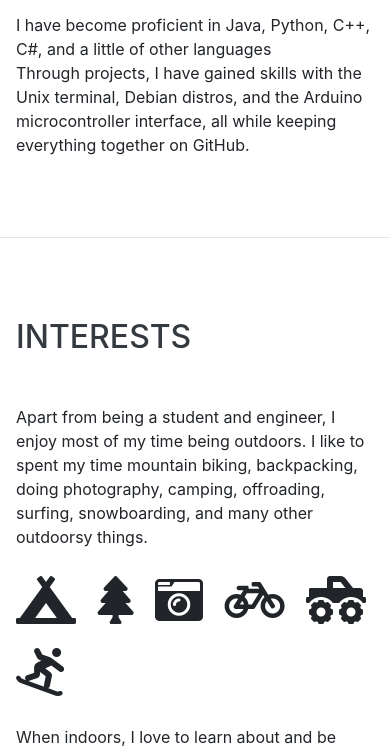
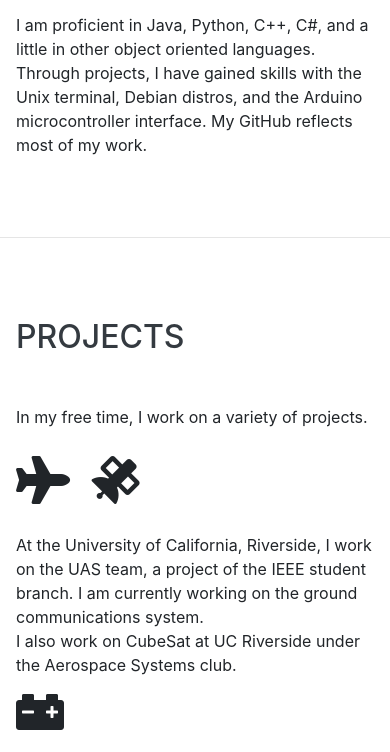
Before and after one commit to jbrown3859/jbrown3859.github.io, a website with bundled scripts: page index.html in a window 390 px wide. Shown: the part 3000-3752 px from the top of the page. Built offline with nearby package versions, Linux system fonts and the light colour scheme; a web font is replaced by a local one.

Commit message:
Update index.html

```diff
--- a/index.html
+++ b/index.html
@@ -51,6 +51,9 @@
         </li>
         <li class="nav-item">
           <a class="nav-link js-scroll-trigger" href="#skills">Skills</a>
+        </li>
+        <li class="nav-item">
+          <a class="nav-link js-scroll-trigger" href="#projects">Projects</a>
         </li>
         <li class="nav-item">
           <a class="nav-link js-scroll-trigger" href="#interests">Interests</a>
@@ -155,7 +158,7 @@
             <h3 class="mb-0">University of California, Riverside</h3>
             <div class="subheading mb-3">Bachelor of Science</div>
             <div>Electrical Engineering</div>
-            <p>GPA: N/A</p>
+            <p>GPA: 3.8</p>
           </div>
           <div class="resume-date text-md-right">
             <span class="text-primary">September 2019 - Present</span>
@@ -208,9 +211,34 @@
             <i class="fab fa-github"></i>
           </li>
         </ul>
-        <p class="mb-0">I have become proficient in Java, Python, C++, C#, and a little of other languages</p>
-        <p class="mb-0">Through projects, I have gained skills with the Unix terminal, Debian distros, and the Arduino microcontroller interface, all while keeping everything together on GitHub.
+        <p class="mb-0">I am proficient in Java, Python, C++, C#, and a little in other object oriented languages.</p>
+        <p class="mb-0">Through projects, I have gained skills with the Unix terminal, Debian distros, and the Arduino microcontroller interface. My GitHub reflects most of my work.
 
+    </section>
+
+    <hr class="m-0">
+
+    <section class="resume-section p-3 p-lg-5 d-flex align-items-center" id="projects">
+      <div class="w-100">
+        <h2 class="mb-5">Projects</h2>
+        <p>In my free time, I work on a variety of projects.</p>
+        <ul class="list-inline dev-icons">
+          <li class="list-inline-item">
+            <i class="fas fa-plane"></i>
+          </li>
+          <li class="list-inline-item">
+            <i class="fas fa-satellite"></i>
+          </li>
+        </ul>
+        <p class="mb-0">At the University of California, Riverside, I work on the UAS team, a project of the IEEE student branch. I am currently working on the ground communications system.</p>
+        <p class="mb-0">I also work on CubeSat at UC Riverside under the Aerospace Systems club.</p>
+        <ul class="list-inline dev-icons">
+          <li class="list-inline-item">
+            <i class="fas fa-car-battery"></i>
+          </li>
+        </ul>
+        <p class="mb-0">I am currently designing and refining a kit to retrofit skateboards for electric systems. It will be controlled through Bluetooth, interfacing with a throttle mobile app.</p>
+      </div>
     </section>
 
     <hr class="m-0">
@@ -218,7 +246,7 @@
     <section class="resume-section p-3 p-lg-5 d-flex align-items-center" id="interests">
       <div class="w-100">
         <h2 class="mb-5">Interests</h2>
-        <p>Apart from being a student and engineer, I enjoy most of my time being outdoors. I like to spent my time mountain biking, backpacking, doing photography, camping, offroading, surfing, snowboarding, and many other outdoorsy things.</p>
+        <p>Apart from being a student and engineer, I enjoy most of my time being outdoors. I like to spent my time mountain biking, backpacking, doing photography, camping, offroading, surfing, snowboarding, and many other outdoorsy activities.</p>
         <ul class="list-inline dev-icons">
           <li class="list-inline-item">
             <i class="fas fa-campground"></i>
@@ -239,7 +267,7 @@
             <i class="fas fa-snowboarding"></i>
           </li>
         </ul>
-        <p class="mb-0">When indoors, I love to learn about and be around cars. I also enjoy welding and metal work. I take part in Project Euler challenges and other code projects when I can.</p>
+        <p class="mb-0">When not in the outdoors, I enjoy cars and car culture. I also enjoy welding and metal work. I take part in Project Euler challenges and other code projects when I can.</p>
         <ul class="list-inline dev-icons">
           <li class="list-inline-item">
             <i class="fas fa-car-side"></i>
```
